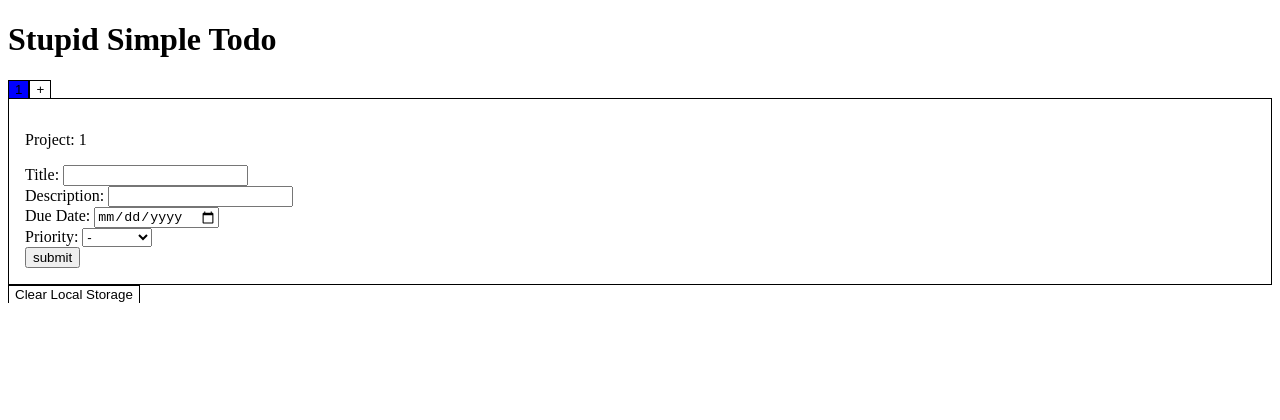
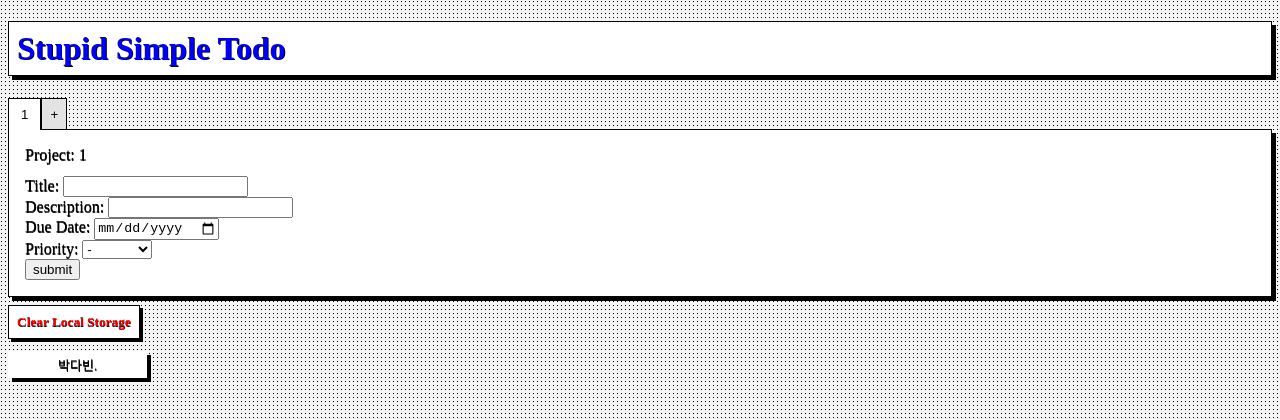
Before and after one commit to nivad320-lgtm/Todo-List, a website built with webpack: page src/template.html in a window 1280 px wide. Shown: the top 420 px of the page. Built offline with nearby package versions, Linux system fonts and the light colour scheme.

Commit message:
Add styling

```diff
--- a/src/display-controller.js
+++ b/src/display-controller.js
@@ -3,6 +3,7 @@ import AssembleTodo from "./assembletodo.js";
 import RemoveComplete from "./remove-complete.js";
 import BuildNewProjectArray from "./build-new-project.js";
 import SetPriority from "./set-priority.js";
+import { de } from "date-fns/locale";
 
 const DisplayController = {
 
@@ -196,6 +197,7 @@ const DisplayController = {
 
             // Delete(Complete) Button
             const btn = document.createElement('button');
+            btn.setAttribute('class', 'completeButton')
             btn.textContent = 'Complete'
             para.appendChild(btn);
 
@@ -220,6 +222,7 @@ const DisplayController = {
                 }
             })
             const changeBtn = document.createElement('button');
+            changeBtn.setAttribute('class', 'switchButton')
             changeBtn.textContent = 'Switch';
             para.appendChild(changeBtn);
             this.changePriority(changeBtn, project, uid);
@@ -275,6 +278,7 @@ const DisplayController = {
             completedContainerDiv.appendChild(para);
 
             const btn = document.createElement('button');
+            btn.setAttribute('class', 'deleteButton')
             btn.textContent = 'Delete'
             para.appendChild(btn);
             this.deleteButtonEventListener(btn, project, 'completedArray', uid, completedContainerDiv);
@@ -311,6 +315,7 @@ const DisplayController = {
         const btn = document.createElement('button');
         document.body.appendChild(btn);
         btn.textContent = 'Clear Local Storage'
+        btn.setAttribute('class', 'clearButton')
         btn.addEventListener("click", (e) => {
             localStorage.clear();
             console.log('Local Storage Cleared');
@@ -425,6 +430,11 @@ const DisplayController = {
 
         this.switchHome(project);
         this.addClearLocalStorageButton();
+
+        const para = document.createElement('footer');
+        para.textContent = '박다빈.'
+        para.setAttribute('id', 'signature');
+        document.body.appendChild(para);
     },
 
     displayProjectNumber(project){
--- a/src/styles.css
+++ b/src/styles.css
@@ -10,17 +10,80 @@
     color: red;
 }
 
+body {
+    background-color: whitesmoke;
+    -webkit-font-smoothing: none;
+    -moz-osx-font-smoothing: grayscale;
+    text-rendering: optimizeSpeed;
+    text-shadow: .3px .5px 0px #000000;
+    background-image: url(./bg.png);
+    min-height: 100vh;
+
+}
+
 #content {
     border: .5px solid black;
     padding: 16px;
+    background-color: white;
+    position: relative;
+    margin: -.7px 0 0 0em;
+    z-index: 1;
+    box-shadow: 4px 4px 0px #000000;
 }
 
 button {
-    background-color: white;
+    background-color: rgb(227, 227, 227);
     border: .5px solid black;
+    padding: 8px;
+    /* margin-bottom: 10px; */
     border-bottom: none;
 }
 
 .selected {
-    background-color: blue;
+    /* background-color: blue; */
+    border-bottom: 0px solid white;
+    background-color: white;
+    padding: 8px 12px;
+    position: relative;
+    z-index: 2;
 }
+
+.clearButton {
+    background-color: white;
+    border: 0.5px black solid;
+    margin-top: 8px;
+    color: red;
+    text-shadow: .3px .5px 0px #000000;
+    box-shadow: 3px 3px 0px #000000;
+    font-family: inherit;
+    font-weight: bold;
+}
+
+h1 {
+    color: blue;
+    text-shadow: 1px .5px 0px #000000;
+    background-color: white;
+    box-shadow: 4px 4px 0px #000000;
+    border: 0.5px black solid;
+    padding: 8px;
+}
+
+.completeButton,
+.switchButton,
+.deleteButton {
+    border: 0.5px black solid;
+    margin-left: 8px;
+}
+.projectNumber {
+    margin: 0;
+    margin-bottom: 12px;
+}
+
+#signature {
+    background-color: white;
+    width: fit-content;
+    padding: 4px 50px 4px 50px;
+    box-shadow: 4px 4px 0px #000000;
+    margin-top: 12px;
+    font-size: 13px;
+}
```
Also changed, not shown: src/template.html (+0 -1 lines), src/17010390.jpg (added), src/bg.png (added).
